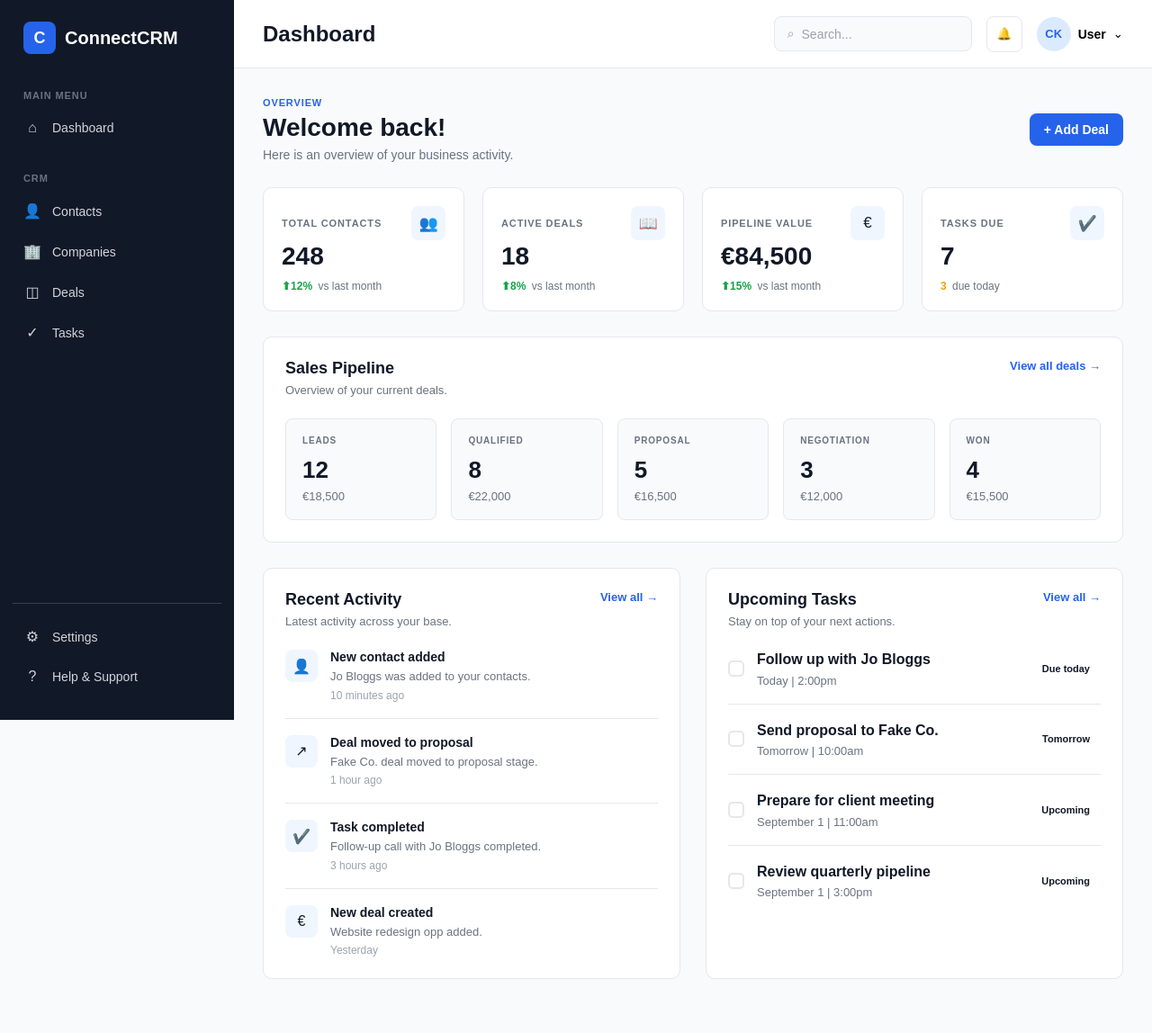
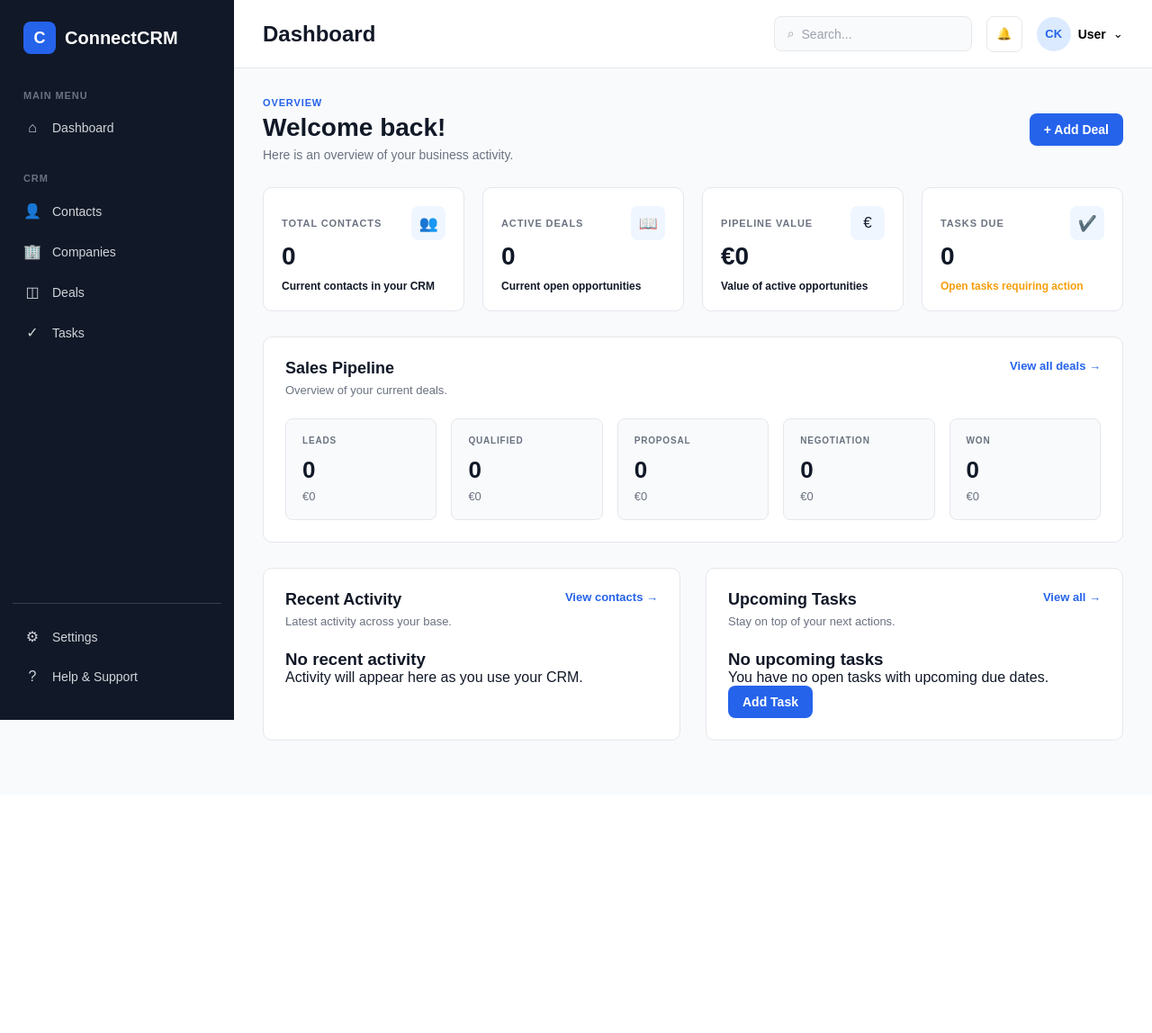
Before and after one commit to colin-182/ConnectCRM1.1, a Django app: page /dashboard/ in a window 1280 px wide. Shown: the whole page at 90% size. After the commit the page ends 823 px from the top, so only its background shows below. Run offline with Django 5.2, Linux system fonts and the light colour scheme; a user stored in the database is signed in; data comes from the database, SQL or seed files in the repository; both versions use the stored data as it was after the commit.

Commit message:
feat: connect dashboard to live CRM data

```diff
--- a/core/views.py
+++ b/core/views.py
@@ -1,5 +1,9 @@
 from django.contrib.auth.decorators import login_required
+from django.db.models import Sum
 from django.shortcuts import render
+from django.utils import timezone
+
+from crm.models import Company, Contact, Deal, Membership, Task
 
 
 def home(request):
@@ -8,4 +12,198 @@ def home(request):
 
 @login_required
 def dashboard(request):
-    return render(request, "core/dashboard.html")
+    """Display live CRM statistics and activity for the user's business."""
+
+    membership = Membership.objects.filter(
+        user=request.user
+    ).select_related("business").first()
+
+    if membership is None:
+        return render(
+            request,
+            "core/dashboard.html",
+            {
+                "contact_count": 0,
+                "active_deal_count": 0,
+                "pipeline_value": 0,
+                "open_task_count": 0,
+                "pipeline": [],
+                "upcoming_tasks": [],
+                "recent_activity": [],
+                "today": timezone.localdate(),
+            },
+        )
+
+    business = membership.business
+
+    # ------------------------------------------------------------------
+    # KPI statistics
+    # ------------------------------------------------------------------
+
+    contact_count = Contact.objects.filter(
+        business=business
+    ).count()
+
+    active_deals = Deal.objects.filter(
+        business=business,
+        stage__in=[
+            Deal.LEAD,
+            Deal.QUALIFIED,
+            Deal.PROPOSAL,
+            Deal.NEGOTIATION,
+        ],
+    )
+
+    active_deal_count = active_deals.count()
+
+    pipeline_value = active_deals.aggregate(
+        total=Sum("value")
+    )["total"] or 0
+
+    open_tasks = Task.objects.filter(
+        business=business,
+        completed=False,
+    )
+
+    open_task_count = open_tasks.count()
+
+    # ------------------------------------------------------------------
+    # Upcoming tasks
+    # ------------------------------------------------------------------
+
+    upcoming_tasks = open_tasks.filter(
+        due_date__isnull=False,
+        due_date__gte=timezone.localdate(),
+    ).select_related(
+        "company",
+        "contact",
+        "deal",
+    ).order_by(
+        "due_date"
+    )[:4]
+
+    # ------------------------------------------------------------------
+    # Sales pipeline
+    # ------------------------------------------------------------------
+
+    pipeline = []
+
+    stages = [
+        ("LEADS", Deal.LEAD),
+        ("QUALIFIED", Deal.QUALIFIED),
+        ("PROPOSAL", Deal.PROPOSAL),
+        ("NEGOTIATION", Deal.NEGOTIATION),
+        ("WON", Deal.WON),
+    ]
+
+    for label, stage in stages:
+        stage_deals = Deal.objects.filter(
+            business=business,
+            stage=stage,
+        )
+
+        stage_value = stage_deals.aggregate(
+            total=Sum("value")
+        )["total"] or 0
+
+        pipeline.append(
+            {
+                "label": label,
+                "count": stage_deals.count(),
+                "value": stage_value,
+            }
+        )
+
+    # ------------------------------------------------------------------
+    # Recent activity
+    # ------------------------------------------------------------------
+
+    recent_activity = []
+
+    companies = Company.objects.filter(
+        business=business
+    ).order_by("-created_at")[:4]
+
+    for company in companies:
+        recent_activity.append(
+            {
+                "type": "company",
+                "icon": "🏢",
+                "title": "New company added",
+                "description": f"{company.name} was added to your companies.",
+                "timestamp": company.created_at,
+            }
+        )
+
+    contacts = Contact.objects.filter(
+        business=business
+    ).order_by("-created_at")[:4]
+
+    for contact in contacts:
+        recent_activity.append(
+            {
+                "type": "contact",
+                "icon": "👤",
+                "title": "New contact added",
+                "description": (
+                    f"{contact.first_name} {contact.last_name} "
+                    "was added to your contacts."
+                ),
+                "timestamp": contact.created_at,
+            }
+        )
+
+    deals = Deal.objects.filter(
+        business=business
+    ).order_by("-updated_at")[:4]
+
+    for deal in deals:
+        recent_activity.append(
+            {
+                "type": "deal",
+                "icon": "↗",
+                "title": "Deal updated",
+                "description": (
+                    f"{deal.title} is currently "
+                    f"{deal.get_stage_display().lower()}."
+                ),
+                "timestamp": deal.updated_at,
+            }
+        )
+
+    tasks = Task.objects.filter(
+        business=business
+    ).order_by("-created_at")[:4]
+
+    for task in tasks:
+        recent_activity.append(
+            {
+                "type": "task",
+                "icon": "✔️",
+                "title": "Task created",
+                "description": f"{task.title} was added to your tasks.",
+                "timestamp": task.created_at,
+            }
+        )
+
+    recent_activity.sort(
+        key=lambda activity: activity["timestamp"],
+        reverse=True,
+    )
+
+    recent_activity = recent_activity[:4]
+
+    return render(
+        request,
+        "core/dashboard.html",
+        {
+            "contact_count": contact_count,
+            "active_deal_count": active_deal_count,
+            "pipeline_value": pipeline_value,
+            "open_task_count": open_task_count,
+            "pipeline": pipeline,
+            "upcoming_tasks": upcoming_tasks,
+            "recent_activity": recent_activity,
+            "today": timezone.localdate(),
+        },
+    )
--- a/templates/core/dashboard.html
+++ b/templates/core/dashboard.html
@@ -10,17 +10,24 @@
 
 <!-- Dashboard Header -->
 <div class="dashboard-header">
+
     <div>
         <p class="page-eyebrow">OVERVIEW</p>
+
         <h2>Welcome back!</h2>
+
         <p class="dashboard-subtitle">
             Here is an overview of your business activity.
         </p>
     </div>
 
-    <a href="#" class="btn btn-primary">
+    <a
+        href="{% url 'crm:deal_create' %}"
+        class="btn btn-primary"
+    >
         + Add Deal
     </a>
+
 </div>
 
 
@@ -29,56 +36,105 @@
 
     <!-- Total Contacts -->
     <div class="stat-card card">
+
         <div class="stat-card-top">
-            <p class="stat-label">TOTAL CONTACTS</p>
-            <span class="stat-icon">👥</span>
+
+            <p class="stat-label">
+                TOTAL CONTACTS
+            </p>
+
+            <span class="stat-icon">
+                👥
+            </span>
+
         </div>
 
-        <div class="stat-value">248</div>
-        <p class="stat-change positive">
-            ⬆12% <span>vs last month</span>
+        <div class="stat-value">
+            {{ contact_count }}
+        </div>
+
+        <p class="stat-change">
+            Current contacts in your CRM
         </p>
+
     </div>
 
 
     <!-- Active Deals -->
     <div class="stat-card card">
+
         <div class="stat-card-top">
-            <p class="stat-label">ACTIVE DEALS</p>
-            <span class="stat-icon">📖</span>
+
+            <p class="stat-label">
+                ACTIVE DEALS
+            </p>
+
+            <span class="stat-icon">
+                📖
+            </span>
+
         </div>
 
-        <div class="stat-value">18</div>
-        <p class="stat-change positive">
-            ⬆8% <span>vs last month</span>
+        <div class="stat-value">
+            {{ active_deal_count }}
+        </div>
+
+        <p class="stat-change">
+            Current open opportunities
         </p>
+
     </div>
+
 
     <!-- Pipeline Value -->
     <div class="stat-card card">
+
         <div class="stat-card-top">
-            <p class="stat-label">PIPELINE VALUE</p>
-            <span class="stat-icon">€</span>
+
+            <p class="stat-label">
+                PIPELINE VALUE
+            </p>
+
+            <span class="stat-icon">
+                €
+            </span>
+
         </div>
 
-        <div class="stat-value">€84,500</div>
-        <p class="stat-change positive">
-            ⬆15% <span>vs last month</span>
+        <div class="stat-value">
+            €{{ pipeline_value|floatformat:0 }}
+        </div>
+
+        <p class="stat-change">
+            Value of active opportunities
         </p>
+
     </div>
 
 
     <!-- Tasks Due -->
     <div class="stat-card card">
+
         <div class="stat-card-top">
-            <p class="stat-label">TASKS DUE</p>
-            <span class="stat-icon">✔️</span>
+
+            <p class="stat-label">
+                TASKS DUE
+            </p>
+
+            <span class="stat-icon">
+                ✔️
+            </span>
+
         </div>
 
-        <div class="stat-value">7</div>
+        <div class="stat-value">
+            {{ open_task_count }}
+        </div>
+
         <p class="stat-change warning">
-            3 <span>due today</span>
+            Open tasks requiring action
         </p>
+
     </div>
 
 </div>
@@ -88,45 +144,71 @@
 <section class="pipeline-section card">
 
     <div class="section-header">
+
         <div>
-            <h3>Sales Pipeline</h3>
-            <p>Overview of your current deals.</p>
+
+            <h3>
+                Sales Pipeline
+            </h3>
+
+            <p>
+                Overview of your current deals.
+            </p>
+
         </div>
 
-        <a href="#" class="text-link">View all deals →</a>
-    </div>
+        <a
+            href="{% url 'crm:deal_list' %}"
+            class="text-link"
+        >
+            View all deals →
+        </a>
 
-    <div class="pipeline-grid">
-        <div class="pipeline-stage">
-            <p class="pipeline-label">LEADS</p>
-            <p class="pipeline-count">12</p>
-            <p class="pipeline-value">€18,500</p>
-        </div>
-
-        <div class="pipeline-stage">
-            <p class="pipeline-label">QUALIFIED</p>
-            <p class="pipeline-count">8</p>
-            <p class="pipeline-value">€22,000</p>
-        </div>
-
-        <div class="pipeline-stage">
-            <p class="pipeline-label">PROPOSAL</p>
-            <p class="pipeline-count">5</p>
-            <p class="pipeline-value">€16,500</p>
     </div>
 
 
+    <div class="pipeline-grid">
+
+        {% for stage in pipeline %}
+
             <div class="pipeline-stage">
-            <p class="pipeline-label">NEGOTIATION</p>
-            <p class="pipeline-count">3</p>
-            <p class="pipeline-value">€12,000</p>
+
+                <p class="pipeline-label">
+                    {{ stage.label }}
+                </p>
+
+                <p class="pipeline-count">
+                    {{ stage.count }}
+                </p>
+
+                <p class="pipeline-value">
+                    €{{ stage.value|floatformat:0 }}
+                </p>
+
             </div>
 
-        <div class="pipeline-stage">
-            <p class="pipeline-label">WON</p>
-            <p class="pipeline-count">4</p>
-            <p class="pipeline-value">€15,500</p>
+        {% empty %}
+
+            <div class="empty-state">
+
+                <h3>
+                    No pipeline data yet
+                </h3>
+
+                <p>
+                    Create a deal to start building your sales pipeline.
+                </p>
+
+                <a
+                    href="{% url 'crm:deal_create' %}"
+                    class="btn btn-primary"
+                >
+                    Add Deal
+                </a>
+
             </div>
+
+        {% endfor %}
 
     </div>
 
@@ -141,94 +223,73 @@
     <section class="activity-section card">
 
         <div class="section-header">
+
             <div>
-                <h3>Recent Activity</h3>
-                <p>Latest activity across your base.</p>
+
+                <h3>
+                    Recent Activity
+                </h3>
+
+                <p>
+                    Latest activity across your base.
+                </p>
+
             </div>
 
-            <a href="#" class="text-link">View all →</a>
+            <a
+                href="{% url 'crm:contact_list' %}"
+                class="text-link"
+            >
+                View contacts →
+            </a>
+
         </div>
 
+
         <div class="activity-list">
+
+            {% for activity in recent_activity %}
+
                 <div class="activity-item">
+
                     <div class="activity-icon">
-                    👤
+                        {{ activity.icon }}
                     </div>
 
                     <div class="activity-content">
+
                         <p class="activity-title">
-                        New contact added
+                            {{ activity.title }}
                         </p>
 
                         <p class="activity-description">
-                        Jo Bloggs was added to your contacts.
+                            {{ activity.description }}
                         </p>
 
                         <p class="activity-time">
-                        10 minutes ago
+                            {{ activity.timestamp|date:"d M Y, H:i" }}
                         </p>
-                </div>
+
                     </div>
 
-            <div class="activity-item">
-                <div class="activity-icon">
-                    ↗
                 </div>
 
-                <div class="activity-content">
-                    <p class="activity-title">
-                        Deal moved to proposal
+            {% empty %}
+
+                <div class="empty-state">
+
+                    <h3>
+                        No recent activity
+                    </h3>
+
+                    <p>
+                        Activity will appear here as you use your CRM.
                     </p>
 
-                    <p class="activity-description">
-                        Fake Co. deal moved to proposal stage.
-                    </p>
-
-                    <p class="activity-time">
-                        1 hour ago
-                    </p>
-                </div>
                 </div>
 
-            <div class="activity-item">
-                <div class="activity-icon">
-                    ✔️
-                </div>
+            {% endfor %}
 
-                <div class="activity-content">
-                    <p class="activity-title">
-                        Task completed
-                    </p>
-
-                    <p class="activity-description">
-                        Follow-up call with Jo Bloggs completed.
-                    </p>
-
-                    <p class="activity-time">
-                        3 hours ago
-                    </p>
-                </div>
-            </div>
-
-            <div class="activity-item">
-                <div class="activity-icon">
-                    €
-                </div>
-
-                <div class="activity-content">
-                    <p class="activity-title">
-                        New deal created
-                    </p>
-
-                    <p class="activity-description">
-                        Website redesign opp added.
-                    </p>
-
-                    <p class="activity-time">
-                        Yesterday
-                    </p>
-                </div>
-            </div>
         </div>
 
     </section>
@@ -238,87 +299,106 @@
     <section class="tasks-section card">
 
         <div class="section-header">
+
             <div>
-                <h3>Upcoming Tasks</h3>
-                <p>Stay on top of your next actions.</p>
+
+                <h3>
+                    Upcoming Tasks
+                </h3>
+
+                <p>
+                    Stay on top of your next actions.
+                </p>
+
             </div>
 
-            <a href="#" class="text-link">View all →</a>
+            <a
+                href="{% url 'crm:task_list' %}"
+                class="text-link"
+            >
+                View all →
+            </a>
+
         </div>
 
+
         <div class="task-list">
-            <!-- Task 1 -->
+
+            {% for task in upcoming_tasks %}
+
                 <div class="task-item">
+
                     <div class="task-checkbox"></div>
+
                     <div class="task-content">
-                    <p class="task-title">
-                        Follow up with Jo Bloggs
+
+                        <a
+                            href="{% url 'crm:task_detail' task.id %}"
+                            class="task-title"
+                        >
+                            {{ task.title }}
+                        </a>
+
+                        <p class="task-meta">
+
+                            {% if task.company %}
+                                {{ task.company.name }}
+                            {% elif task.contact %}
+                                {{ task.contact.first_name }}
+                                {{ task.contact.last_name }}
+                            {% elif task.deal %}
+                                {{ task.deal.title }}
+                            {% endif %}
+
+                            {% if task.company or task.contact or task.deal %}
+                                |
+                            {% endif %}
+
+                            {{ task.due_date|date:"d M Y" }}
+
                         </p>
 
-                    <p class="task-meta">
-                        Today | 2:00pm
-                    </p>
                     </div>
+
+                    {% if task.due_date == today %}
+
                         <span class="task-status due-today">
                             Due today
                         </span>
-            </div>
 
-            <!-- Task 2 -->
-            <div class="task-item">
-                <div class="task-checkbox"></div>
-
-                <div class="task-content">
-                    <p class="task-title">
-                        Send proposal to Fake Co.
-                    </p>
-
-                    <p class="task-meta">
-                        Tomorrow | 10:00am
-                    </p>
-                </div>
-
-                <span class="task-status upcoming">
-                    Tomorrow
-                </span>
-            </div>
-
-            <!-- Task 3 -->
-            <div class="task-item">
-                <div class="task-checkbox"></div>
-
-                <div class="task-content">
-                    <p class="task-title">
-                        Prepare for client meeting
-                    </p>
-
-                    <p class="task-meta">
-                        September 1 | 11:00am
-                    </p>
-                </div>
+                    {% else %}
 
                         <span class="task-status upcoming">
                             Upcoming
                         </span>
+
+                    {% endif %}
+
                 </div>
 
-            <!-- Task 4 -->
-            <div class="task-item">
-                <div class="task-checkbox"></div>
-                <div class="task-content">
-                    <p class="task-title">
-                        Review quarterly pipeline
+            {% empty %}
+
+                <div class="empty-state">
+
+                    <h3>
+                        No upcoming tasks
+                    </h3>
+
+                    <p>
+                        You have no open tasks with upcoming due dates.
                     </p>
 
-                    <p class="task-meta">
-                        September 1 | 3:00pm
-                    </p>
+                    <a
+                        href="{% url 'crm:task_create' %}"
+                        class="btn btn-primary"
+                    >
+                        Add Task
+                    </a>
+
                 </div>
 
-                <span class="task-status upcoming">
-                    Upcoming
-                </span>
-            </div>
+            {% endfor %}
+
         </div>
 
     </section>
```
Also changed, not shown: db.sqlite3. Lines whose indentation alone changed are shown as unchanged.
